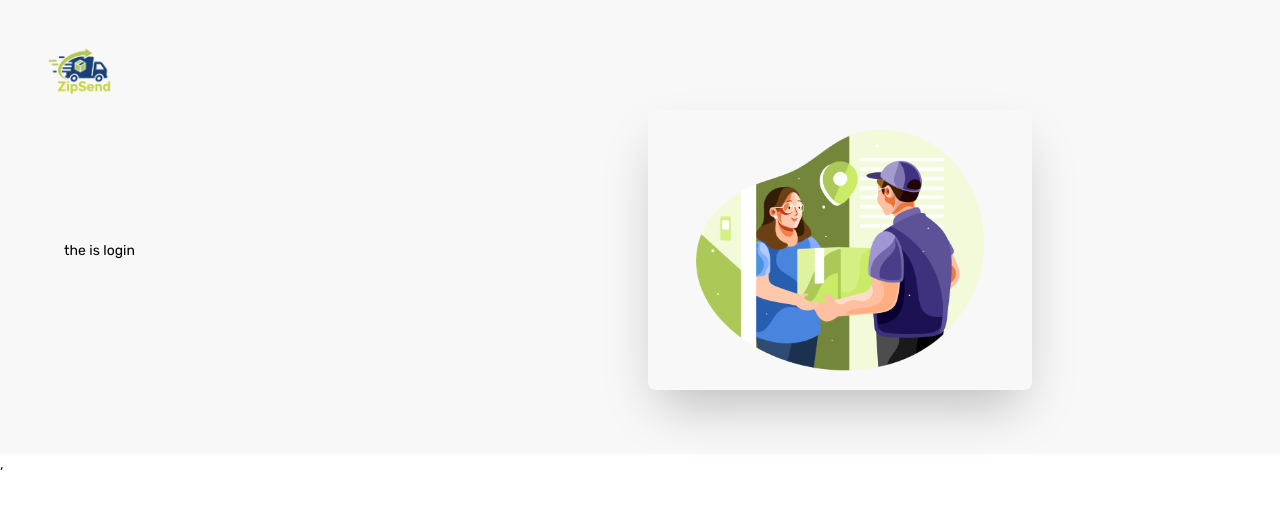
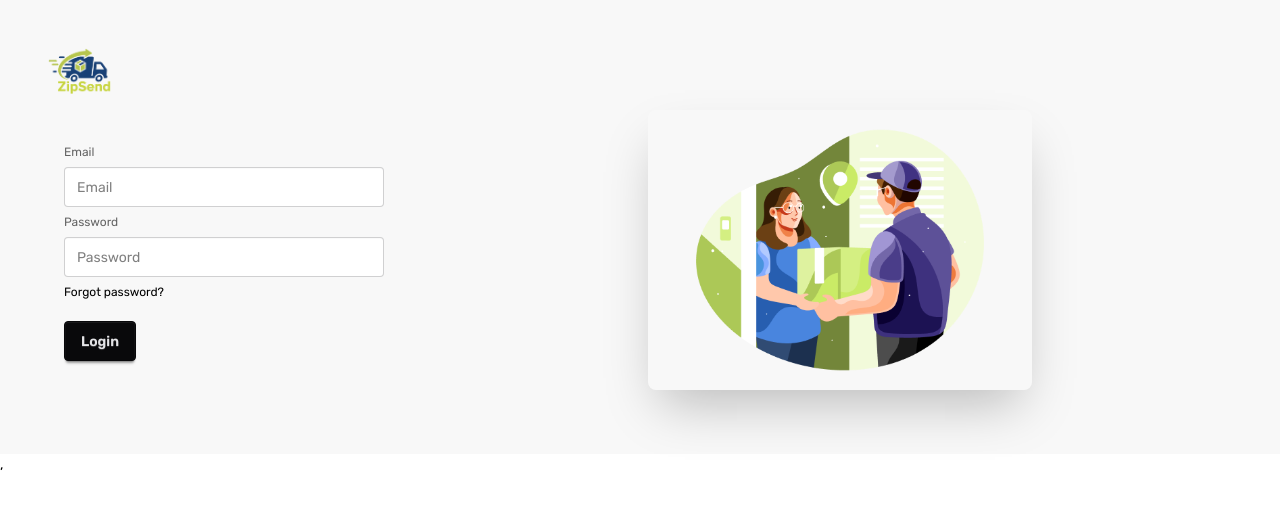
Before and after one commit to mehedihasan1337/ZipSend-client, a React (Vite) app: page /login in a window 1280 px wide. Shown: the top 508 px of the page. Built offline with nearby package versions, Linux system fonts and the light colour scheme.

Commit message:
added  login

```diff
--- a/src/pages/Authentication/Login/Login.jsx
+++ b/src/pages/Authentication/Login/Login.jsx
@@ -1,9 +1,45 @@
 import React from 'react';
+import { useForm } from 'react-hook-form';
 
 const Login = () => {
+    const { register,
+        handleSubmit,
+        formState: { errors }
+    } = useForm()
+
+    const oneSubmit = data => {
+        console.log(data)
+    }
     return (
         <div>
-            <h3>the is login</h3>
+            <form onSubmit={handleSubmit(oneSubmit)}>
+                <fieldset className="fieldset">
+                    <label className="label">Email</label>
+                    <input
+                        type="email" {...register('email')}
+                        className="input"
+                        placeholder="Email" />
+
+                    <label className="label">Password</label>
+                    <input
+                        type="password"
+                        {...register("password", { required: true, minLength: 6 })}
+                        className="input"
+                        placeholder="Password" />
+                    {
+                        errors.password?.type === 'required' && <p className='text-red-500'>Password is required</p>
+                    }
+                    {
+                        errors.password?.type === 'minLength' && <p className='text-red-500'>Password must be 6 characters or longer</p>
+                    }
+
+                    <div><a className="link link-hover">Forgot password?</a></div>
+
+
+                </fieldset>
+
+ <button className="btn btn-neutral mt-4">Login</button>
+            </form>
         </div>
     );
 };
```
